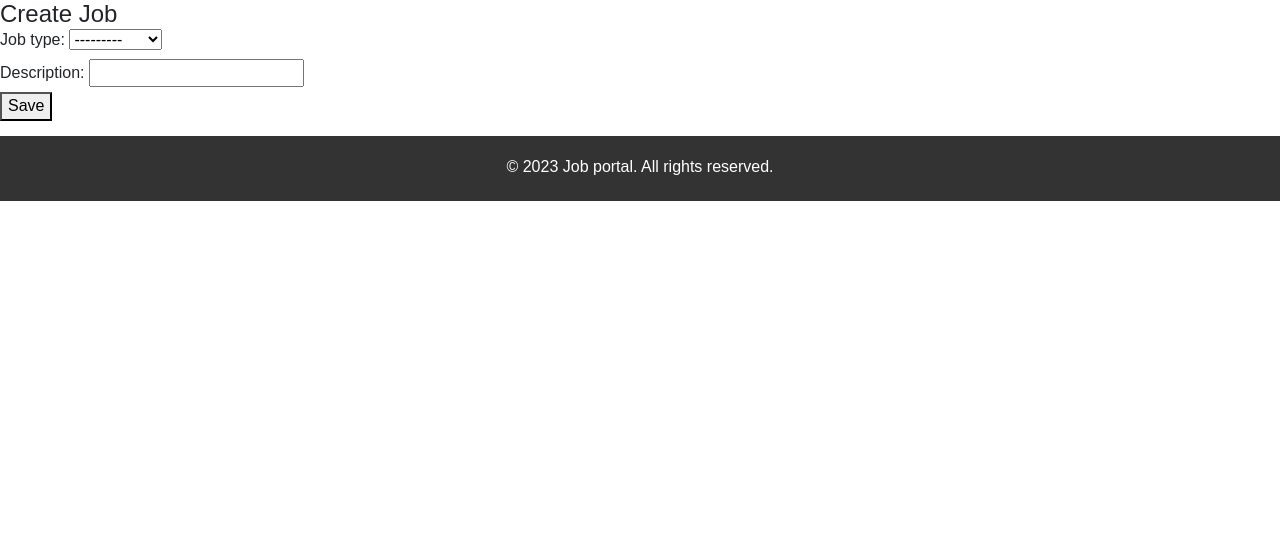
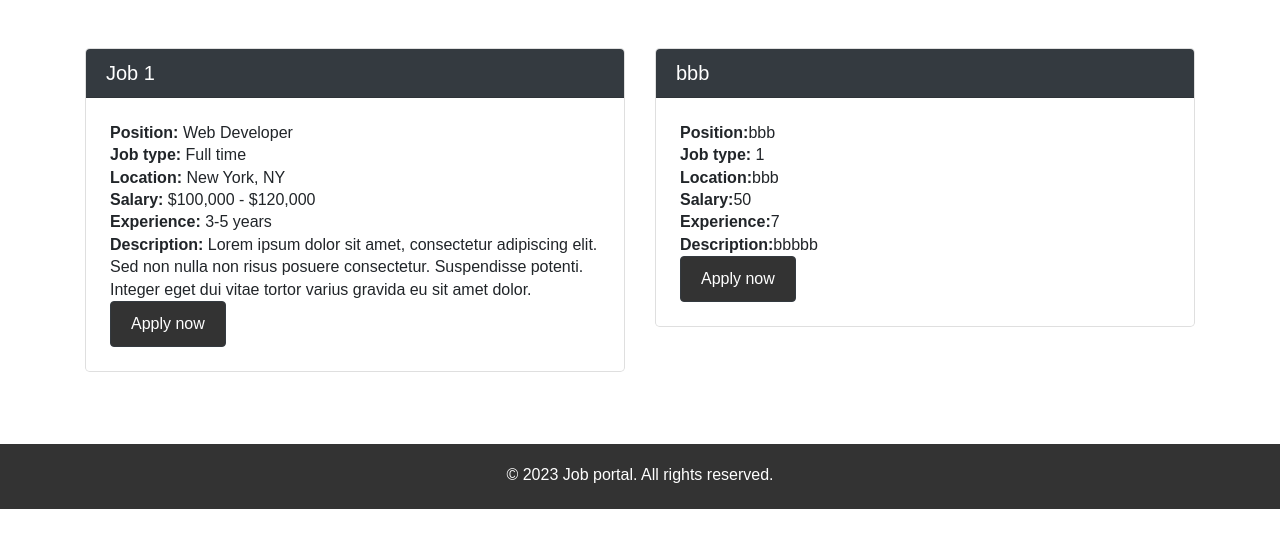
Before and after one commit to MyrHlorid/FinalProject, a Django app: page /job_list/ in a window 1280 px wide. Shown: the part 69-617 px from the top of the page. Run offline with Django 3.2, Linux system fonts and the light colour scheme; data comes from the database, SQL or seed files in the repository; both versions use the stored data as it was after the commit; some libraries are stand-ins or nearby versions.

Commit message:
job_list

```diff
--- a/job_portal/models.py
+++ b/job_portal/models.py
@@ -4,20 +4,26 @@ from django.utils import timezone
 
 # Create your models here.
 
-JOB_TYPE = (
-    ('1', "Full time"),
-    ('2', "Part time"),
-    ('3', "Internship"),
-)
+
+
+from django.db import models
 
 class Job(models.Model):
-    job_name = models.CharField(max_length=200, null=True),
-    position = models.CharField(max_length=100, null=True),
+    job_name = models.CharField(max_length=200, default='')
+    position = models.CharField(max_length=100, default='')
+    JOB_TYPE = (
+        ('1', "Full time"),
+        ('2', "Part time"),
+        ('3', "Internship"),
+    )
     job_type = models.CharField(choices=JOB_TYPE, max_length=1)
-    location = models.CharField(max_length=100, null=False),
-    salary = models.IntegerField(null=True),
-    experience = models.IntegerField(null=True),
-    description = models.CharField(max_length=255, null=True)
+    location = models.CharField(max_length=100, default='')
+    salary = models.IntegerField(null=True)
+    experience = models.IntegerField(null=True)
+    description = models.CharField(max_length=255, default='')
+
+    def __str__(self):
+        return self.job_name
 
 
 class Candidates (models.Model):
--- a/job_portal/templates/job_portal/job_list.html
+++ b/job_portal/templates/job_portal/job_list.html
@@ -1,10 +1,43 @@
 {% extends 'base.html' %}
 {% load static %}
+
 {% block content %}
-<h1>Create Job</h1>
-    <form method="POST">
-        {% csrf_token %}
-        {{ form.as_p }}
-        <button type="submit">Create</button>
-    </form>
+    <div class="container my-5">
+        <div class="row justify-content-center">
+            <div class="col-lg-6 mb-4">
+                <div class="card rounded-lg">
+                    <div class="card-header bg-dark text-white rounded-top">
+                        <h5 class="mb-0">Job 1</h5>
+                    </div>
+                    <div class="card-body p-4">
+                        <p class="card-text"><strong>Position:</strong> Web Developer</p>
+                        <p class="card-text"><strong>Job type:</strong> Full time</p>
+                        <p class="card-text"><strong>Location:</strong> New York, NY</p>
+                        <p class="card-text"><strong>Salary:</strong> $100,000 - $120,000</p>
+                        <p class="card-text"><strong>Experience:</strong> 3-5 years</p>
+                        <p class="card-text"><strong>Description:</strong> Lorem ipsum dolor sit amet, consectetur adipiscing elit. Sed non nulla non risus posuere consectetur. Suspendisse potenti. Integer eget dui vitae tortor varius gravida eu sit amet dolor.</p>
+                        <a href="#" class="btn btn-dark">Apply now</a>
+                    </div>
+                </div>
+            </div>
+            {% for job in jobs %}
+            <div class="col-lg-6 mb-4">
+                <div class="card rounded-lg">
+                    <div class="card-header bg-dark text-white rounded-top">
+                        <h5 class="mb-0">{{ job.job_name }}</h5>
+                    </div>
+                    <div class="card-body p-4">
+                        <p class="card-text"><strong>Position:</strong>{{ job.position }}</p>
+                        <p class="card-text"><strong>Job type:</strong> {{ job.job_type }}</p>
+                        <p class="card-text"><strong>Location:</strong>{{job.location}}</p>
+                        <p class="card-text"><strong>Salary:</strong>{{job.salary}}</p>
+                        <p class="card-text"><strong>Experience:</strong>{{job.experience}}</p>
+                        <p class="card-text"><strong>Description:</strong>{{job.description}}</p>
+                        <a href="#" class="btn btn-dark">Apply now</a>
+                    </div>
+                </div>
+            </div>
+            {% endfor %}
+        </div>
+    </div>
 {% endblock content %}
--- a/job_portal/urls.py
+++ b/job_portal/urls.py
@@ -6,5 +6,5 @@ urlpatterns = [
     path('register/', views.register_request, name="register"),
     path('login/', views.login_request, name="login"),
     path("logout", views.logout_request, name= "logout"),
-    path('job_list/', views.create_job, name="joblist")
+    path('job_list/', views.job_list, name="joblist")
 ]
--- a/templates/base.html
+++ b/templates/base.html
@@ -46,12 +46,10 @@
         padding: 20px;
         text-align: center;
     }
+
+      {% block cssadd %}
     .content {
         min-height: calc(100vh - 150px); /* Subtract header and footer heights */
-    }
-    .content-wrapper {
-        position: relative;
-        padding-bottom: 15px; /* Add footer height */
     }
     .words{
         position: absolute;
@@ -75,6 +73,7 @@
          background-position: center;
         z-index: -1;
     }
+      {% endblock %}
     .authenticated, .login{
         display: flex;
         margin: 0;
@@ -99,55 +98,24 @@
         <li><a href="#">Services</a></li>
         <li><a href="#">Contact</a></li>
       </ul>
+
       {% if user.is_authenticated %}
         <div class="authenticated">
             <a class="logout" href="/logout">Logout</a>
             <p class="welcome">Welcome, {{user.username}}</p>
         </div>
+
       {% else %}
         <a class="login" href="/login">Login</a>
       {% endif %}
     </nav>
   </header>
-    <div class="content-wrapper">
         {% block content %}
              <div class="content">
-            <div class="row justify-content-center">
-              <div class="col-lg-6 mb-4">
-                <div class="card rounded-lg">
-                  <div class="card-header bg-primary text-white rounded-top">
-                    <h5 class="mb-0">Job 1</h5>
-                  </div>
-                  <div class="card-body p-4">
-                    <p class="card-text"><strong>Position:</strong> Web Developer</p>
-                    <p class="card-text"><strong>Job type:</strong> Full time</p>
-                    <p class="card-text"><strong>Location:</strong> New York, NY</p>
-                    <p class="card-text"><strong>Salary:</strong> $100,000 - $120,000</p>
-                    <p class="card-text"><strong>Experience:</strong> 3-5 years</p>
-                    <p class="card-text"><strong>Description:</strong> Lorem ipsum dolor sit amet, consectetur adipiscing elit. Sed non nulla non risus posuere consectetur. Suspendisse potenti. Integer eget dui vitae tortor varius gravida eu sit amet dolor.</p>
-                    <a href="#" class="btn btn-primary">Apply now</a>
-                  </div>
-                </div>
-              </div>
-              <div class="col-lg-6 mb-4">
-                <div class="card rounded-lg">
-                  <div class="card-header bg-primary text-white rounded-top">
-                    <h5 class="mb-0">Job 2</h5>
-                  </div>
-                  <div class="card-body p-4">
-                    <p class="card-text"><strong>Position:</strong> Graphic Designer</p>
-                    <p class="card-text"><strong>Job type:</strong> Part time</p>
-                    <p class="card-text"><strong>Location:</strong> Los Angeles, CA</p>
-                    <p class="card-text"><strong>Salary:</strong> $50,000 - $60,000</p>
-                    <p class="card-text"><strong>Experience:</strong> 1-3 years</p>
-                    <p class="card-text"><strong>Description:</strong> Lorem ipsum dolor sit amet, consectetur adipiscing elit. Sed non nulla non risus posuere consectetur. Suspendisse potenti. Integer eget dui vitae tortor varius gravida eu sit amet dolor.</p>
-                    <a href="#" class="btn btn-primary">Apply now</a>
-                  </div>
-                </div>
-              </div>
+                    <div class="background_class"></div>
+                  <h1 class="words">Find your dream job</h1>
              </div>
         {% endblock %}
-    </div>
   <footer class="footer">
     <p>&copy; 2023 Job portal. All rights reserved.</p>
   </footer>
```
Also changed, not shown: job_portal/static/job_portal/job.css (added, +7 -0 lines), db.sqlite3, job_portal/migrations/0001_initial.py (added). Lines whose indentation alone changed are shown as unchanged.
